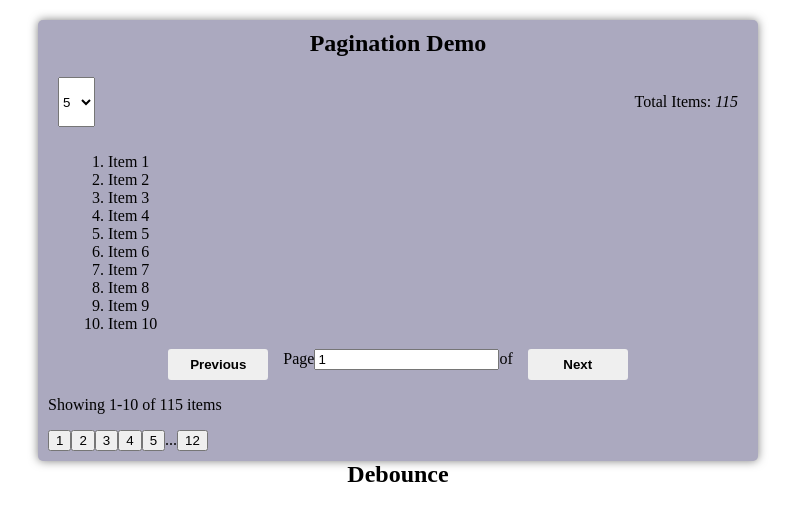
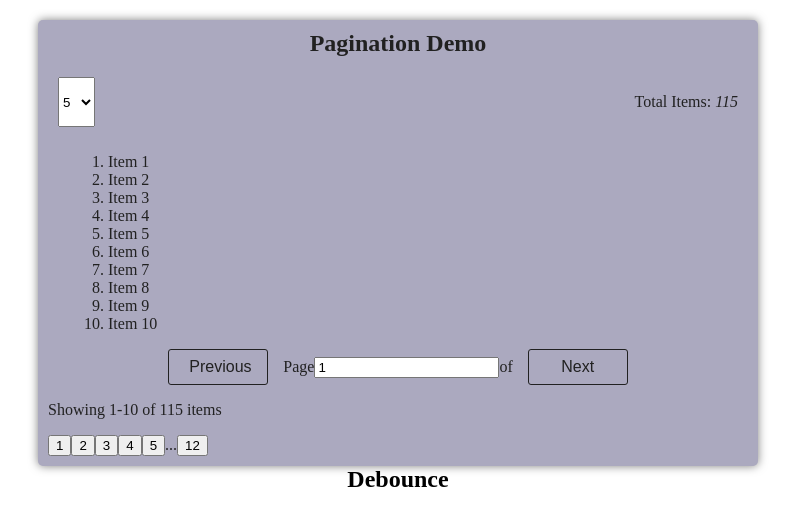
Before and after one commit to vbolden/Custom-hooks-lab3, a React (Vite) app: page / in a window 1280 px wide. Shown: the top 526 px of the page, without its empty margins (242-1037 px from the left). Built offline with nearby package versions, Linux system fonts and the light colour scheme.

Commit message:
styled page control buttons

```diff
--- a/src/App.css
+++ b/src/App.css
@@ -13,6 +13,7 @@ body {
     box-shadow: 0 0 10px rgba(0, 0, 0, 0.5);
     padding: 10px;
     margin-top: 20px;
+    color: #212121;
 }
 
 h2 {
@@ -35,6 +36,7 @@ h2 {
 .page-controls {
     display: flex;
     justify-content: center;
+    align-items: center;
     /* justify-content: space-around; */
     gap: 15px;
     margin: 15px 0;
@@ -42,10 +44,18 @@ h2 {
 
 .page-controls button {
     padding: 8px 20px;
-    font-weight: bold;
-    border: none;
+    font-size: 16px;
+    border: 1px solid #212121;
     border-radius: 3px;
     width: 100px;
+    color: #212121;
+    background-color: transparent;
+    cursor: pointer;
+}
+
+.page-controls button:hover {
+    background-color: #414140;
+    color: #fff;
 }
 
 #page-select {
```
